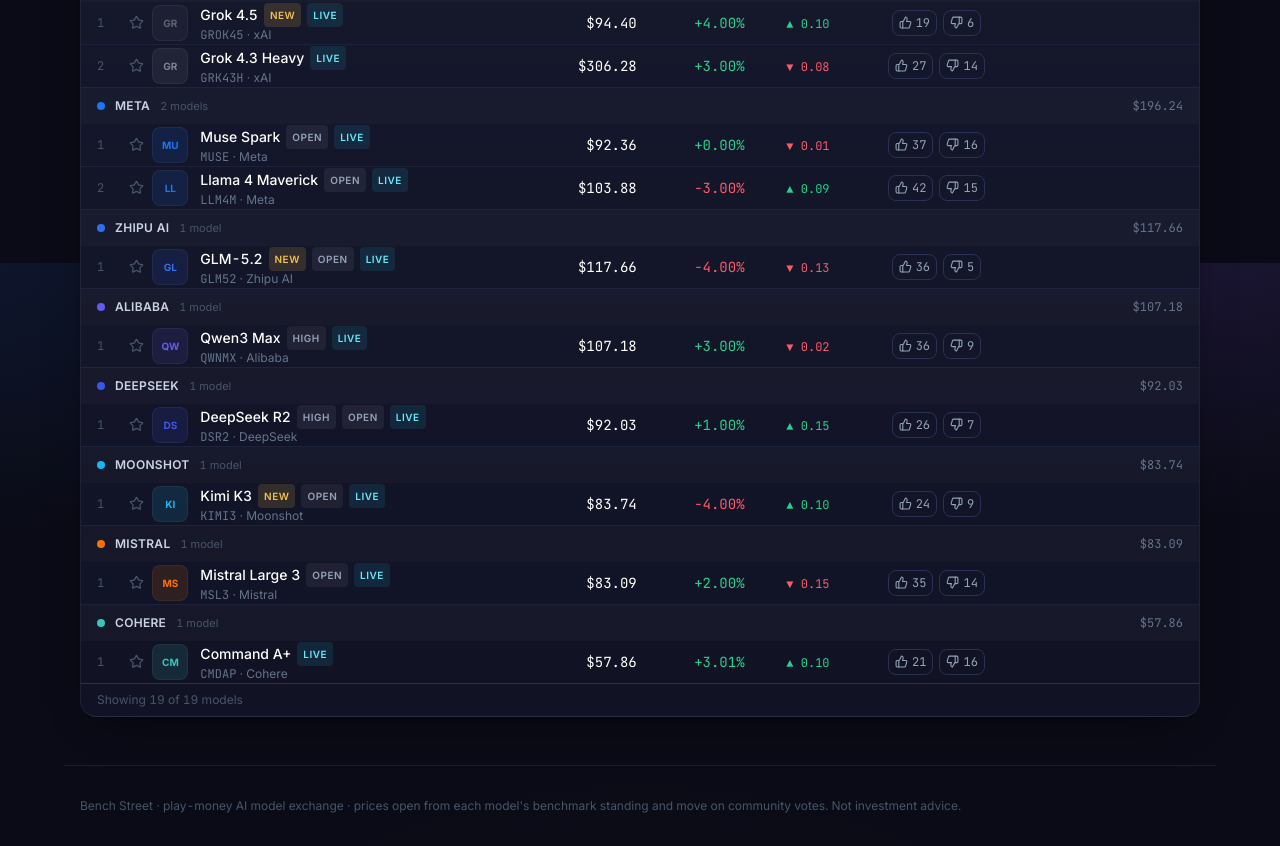
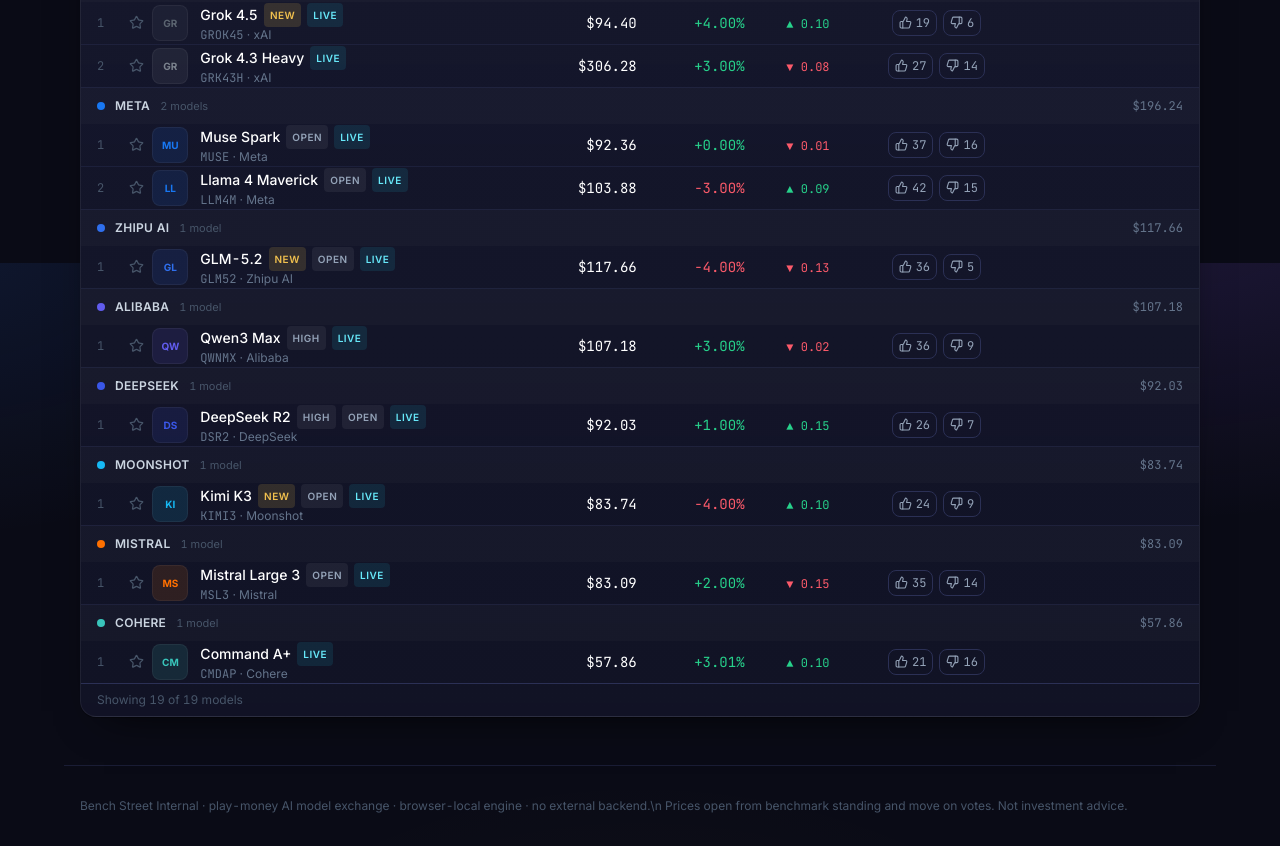
Before and after one commit to Foxxed909/bench-street, a React (Vite) app in the folder client/: page / in a window 1280 px wide. Shown: the part 1337-2183 px from the top of the page. Built offline with nearby package versions, Linux system fonts and the light colour scheme.

Commit message:
Add Internal Desk route

```diff
--- a/client/src/App.jsx
+++ b/client/src/App.jsx
@@ -8,6 +8,7 @@
 import Arena from './pages/Arena.jsx'
 import Leaderboard from './pages/Leaderboard.jsx'
 import Login from './pages/Login.jsx'
+import Internal from './pages/Internal.jsx'
 import { useAuth } from './store/auth.jsx'
 
 function Protected({ children }) {
@@ -29,6 +30,7 @@
           <Route path="/predictions" element={<Predictions />} />
           <Route path="/arena" element={<Arena />} />
           <Route path="/leaderboard" element={<Leaderboard />} />
+          <Route path="/internal" element={<Internal />} />
           <Route
             path="/portfolio"
             element={
@@ -42,8 +44,7 @@
         </Routes>
       </main>
       <footer className="max-w-6xl mx-auto px-4 py-8 text-xs text-slate-600 border-t border-edge/50 mt-6">
-        Bench Street · play-money AI model exchange · prices open from each model's benchmark
-        standing and move on community votes. Not investment advice.
+        Bench Street Internal · play-money AI model exchange · browser-local engine · no external backend.\n        Prices open from benchmark standing and move on votes. Not investment advice.
       </footer>
     </div>
   )
```
